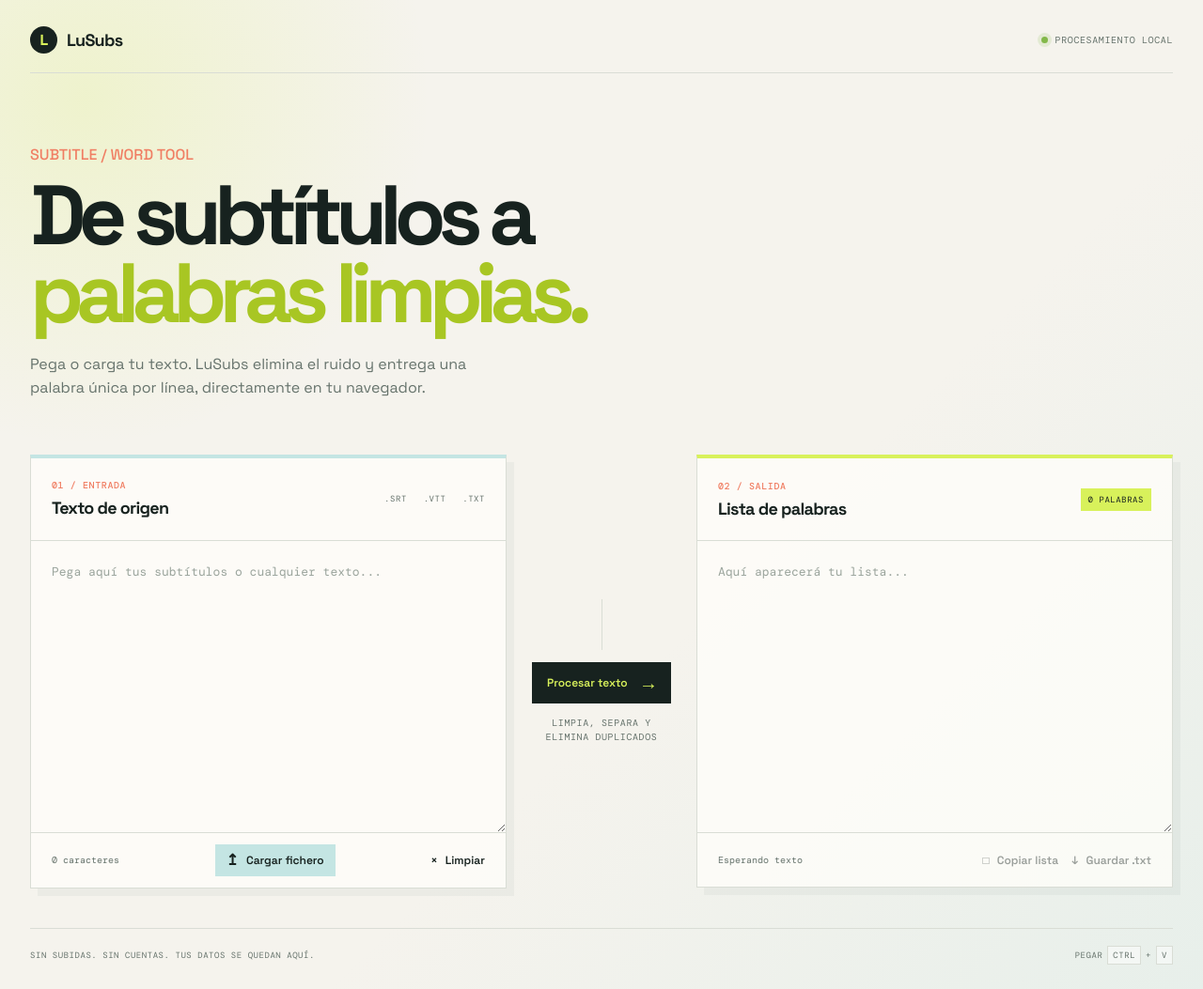
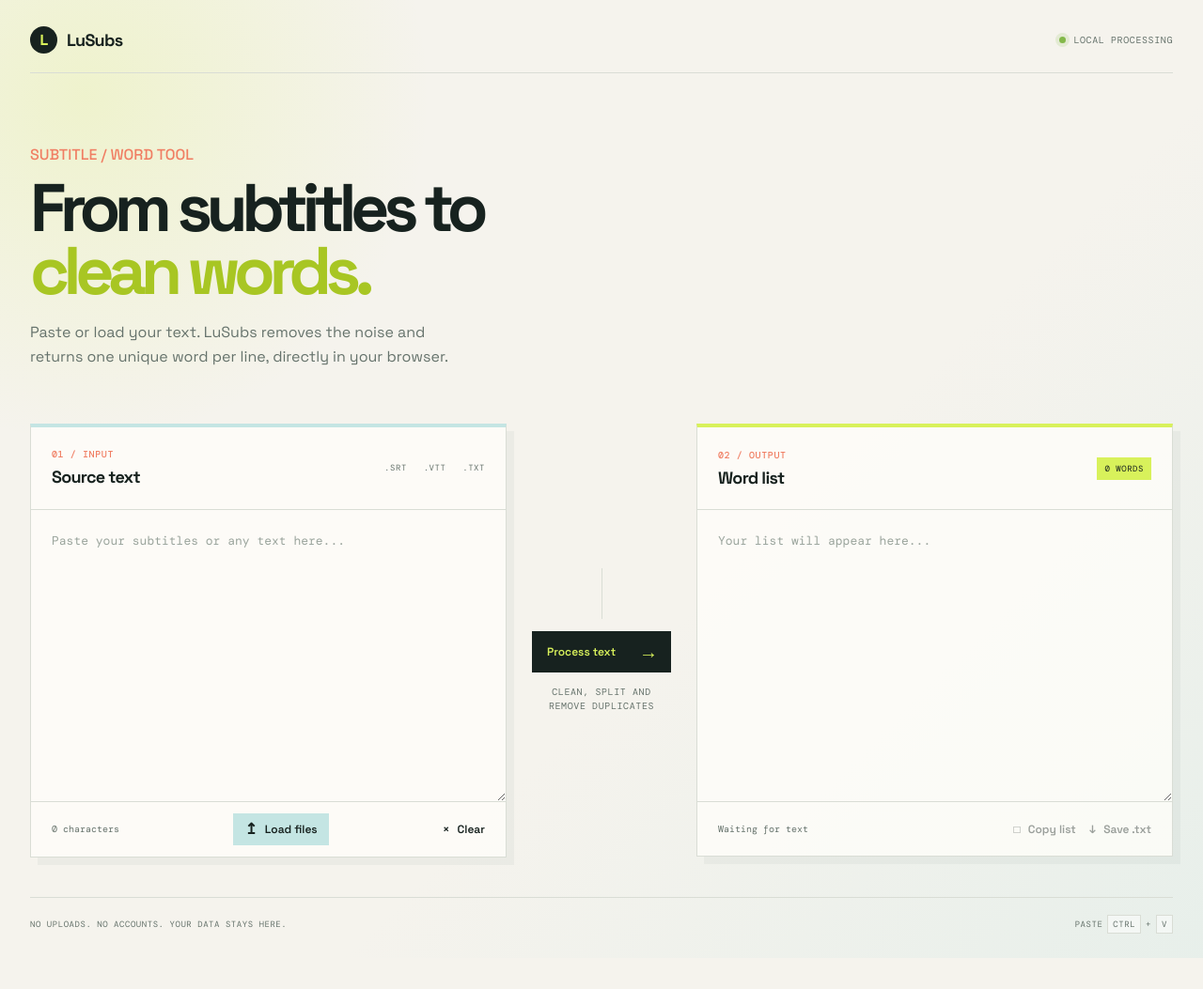
Before and after one commit to juanjopastor/lusubs, a plain HTML site: page index.html in a window 1280 px wide. Shown: the whole page at 94% size. After the commit the page ends 1020 px from the top, so only its background shows below. Drawn offline with nearby package versions, Linux system fonts and the light colour scheme.

Commit message:
Translate interfaz to English

```diff
--- a/app.js
+++ b/app.js
@@ -15,7 +15,7 @@
 
 function updateSourceMeta() {
   const characters = sourceText.value.length;
-  sourceMeta.textContent = `${characters.toLocaleString('es-ES')} caracteres`;
+  sourceMeta.textContent = `${characters.toLocaleString(navigator.language)} characters`;
 }
 
 function removeSubtitleMetadata(text) {
@@ -43,8 +43,8 @@
 function updateResultMeta() {
   const result = resultText.value;
   const count = result ? result.split('\n').length : 0;
-  wordCount.textContent = `${count.toLocaleString('es-ES')} ${count === 1 ? 'palabra' : 'palabras'}`;
-  resultMeta.textContent = result ? `${result.length.toLocaleString('es-ES')} caracteres` : 'Sin resultados';
+  wordCount.textContent = `${count.toLocaleString(navigator.language)} ${count === 1 ? 'word' : 'words'}`;
+  resultMeta.textContent = result ? `${result.length.toLocaleString(navigator.language)} characters` : 'No results';
   copyButton.disabled = !result;
   downloadButton.disabled = !result;
 }
@@ -82,9 +82,9 @@
 copyButton.addEventListener('click', async () => {
   try {
     await navigator.clipboard.writeText(resultText.value);
-    resultMeta.textContent = 'Lista copiada';
+    resultMeta.textContent = 'List copied';
     window.setTimeout(() => {
-      resultMeta.textContent = `${resultText.value.length.toLocaleString('es-ES')} caracteres`;
+      resultMeta.textContent = `${resultText.value.length.toLocaleString(navigator.language)} characters`;
     }, 1800);
   } catch {
     resultText.select();
@@ -98,7 +98,7 @@
   const downloadUrl = URL.createObjectURL(file);
   const link = document.createElement('a');
   link.href = downloadUrl;
-  link.download = 'palabras.txt';
+  link.download = 'words.txt';
   document.body.appendChild(link);
   link.click();
   link.remove();
--- a/index.html
+++ b/index.html
@@ -1,10 +1,10 @@
 <!doctype html>
-<html lang="es">
+<html lang="en">
 <head>
   <meta charset="UTF-8">
   <meta name="viewport" content="width=device-width, initial-scale=1.0">
-  <meta name="description" content="Convierte subtitulos y texto en una lista de palabras unicas.">
-  <title>LuSubs | Limpiador de subtitulos</title>
+  <meta name="description" content="Turn subtitles and text into a list of unique words.">
+  <title>LuSubs | Subtitle cleaner</title>
   <link rel="preconnect" href="https://fonts.googleapis.com">
   <link rel="preconnect" href="https://fonts.gstatic.com" crossorigin>
   <link href="https://fonts.googleapis.com/css2?family=DM+Mono:wght@400;500&family=Space+Grotesk:wght@400;500;600;700&display=swap" rel="stylesheet">
@@ -17,35 +17,35 @@
         <span class="brand-mark" aria-hidden="true">L</span>
         <span>LuSubs</span>
       </a>
-      <span class="status-dot"><span aria-hidden="true"></span> Procesamiento local</span>
+      <span class="status-dot"><span aria-hidden="true"></span> Local processing</span>
     </header>
 
     <section class="intro" aria-labelledby="page-title">
       <p class="eyebrow">SUBTITLE / WORD TOOL</p>
-      <h1 id="page-title">De subtítulos a<br><em>palabras limpias.</em></h1>
-      <p class="intro-copy">Pega o carga tu texto. LuSubs elimina el ruido y entrega una palabra única por línea, directamente en tu navegador.</p>
+      <h1 id="page-title">From subtitles to<br><em>clean words.</em></h1>
+      <p class="intro-copy">Paste or load your text. LuSubs removes the noise and returns one unique word per line, directly in your browser.</p>
     </section>
 
-    <section class="workspace" aria-label="Procesador de texto">
+    <section class="workspace" aria-label="Text processor">
       <div class="panel panel-input">
         <div class="panel-heading">
           <div>
-            <p class="panel-kicker">01 / Entrada</p>
-            <h2>Texto de origen</h2>
+            <p class="panel-kicker">01 / Input</p>
+            <h2>Source text</h2>
           </div>
           <span class="format-note">.srt &nbsp; .vtt &nbsp; .txt</span>
         </div>
-        <label class="sr-only" for="sourceText">Texto de origen</label>
-        <textarea id="sourceText" spellcheck="false" placeholder="Pega aquí tus subtítulos o cualquier texto..."></textarea>
+        <label class="sr-only" for="sourceText">Source text</label>
+        <textarea id="sourceText" spellcheck="false" placeholder="Paste your subtitles or any text here..."></textarea>
         <div class="panel-footer">
-          <span id="sourceMeta">0 caracteres</span>
+          <span id="sourceMeta">0 characters</span>
           <label class="file-button" for="fileInput">
             <span class="upload-icon" aria-hidden="true">↥</span>
-            Cargar fichero
+            Load files
           </label>
           <input id="fileInput" type="file" accept=".srt,.vtt,.txt,text/plain" multiple hidden>
           <button id="clearButton" class="copy-button" type="button">
-            <span aria-hidden="true">×</span> Limpiar
+            <span aria-hidden="true">×</span> Clear
           </button>
         </div>
       </div>
@@ -53,30 +53,30 @@
       <div class="process-column">
         <div class="process-line" aria-hidden="true"></div>
         <button id="processButton" class="process-button" type="button">
-          <span>Procesar texto</span>
+          <span>Process text</span>
           <span class="button-arrow" aria-hidden="true">→</span>
         </button>
-        <p class="process-hint">Limpia, separa y elimina duplicados</p>
+        <p class="process-hint">Clean, split and remove duplicates</p>
       </div>
 
       <div class="panel panel-output">
         <div class="panel-heading">
           <div>
-            <p class="panel-kicker">02 / Salida</p>
-            <h2>Lista de palabras</h2>
+            <p class="panel-kicker">02 / Output</p>
+            <h2>Word list</h2>
           </div>
-          <span id="wordCount" class="count-badge">0 palabras</span>
+          <span id="wordCount" class="count-badge">0 words</span>
         </div>
-        <label class="sr-only" for="resultText">Lista de palabras procesada</label>
-        <textarea id="resultText" spellcheck="false" placeholder="Aquí aparecerá tu lista..."></textarea>
+        <label class="sr-only" for="resultText">Processed word list</label>
+        <textarea id="resultText" spellcheck="false" placeholder="Your list will appear here..."></textarea>
         <div class="panel-footer output-footer">
-          <span id="resultMeta">Esperando texto</span>
+          <span id="resultMeta">Waiting for text</span>
           <div class="output-actions">
             <button id="copyButton" class="copy-button" type="button" disabled>
-              <span aria-hidden="true">□</span> Copiar lista
+              <span aria-hidden="true">□</span> Copy list
             </button>
             <button id="downloadButton" class="copy-button" type="button" disabled>
-              <span aria-hidden="true">↓</span> Guardar .txt
+              <span aria-hidden="true">↓</span> Save .txt
             </button>
           </div>
         </div>
@@ -84,8 +84,8 @@
     </section>
 
     <footer class="page-footer">
-      <span>Sin subidas. Sin cuentas. Tus datos se quedan aquí.</span>
-      <span class="shortcut">PEGAR <kbd>CTRL</kbd> + <kbd>V</kbd></span>
+      <span>No uploads. No accounts. Your data stays here.</span>
+      <span class="shortcut">PASTE <kbd>CTRL</kbd> + <kbd>V</kbd></span>
     </footer>
   </main>
   <script src="app.js"></script>
--- a/styles.css
+++ b/styles.css
@@ -37,7 +37,7 @@
 .intro { max-width: 680px; padding: 76px 0 58px; }
 .eyebrow, .panel-kicker { margin: 0 0 13px; color: var(--coral); font-weight: 500; }
 h1, h2, p { margin-top: 0; }
-h1 { margin-bottom: 20px; font-size: clamp(3rem, 7vw, 6.6rem); line-height: .93; letter-spacing: -.09em; }
+h1 { margin-bottom: 20px; font-size: clamp(2.4rem, 5.6vw, 5.3rem); line-height: .93; letter-spacing: -.09em; }
 h1 em { color: var(--accent-dark); font-style: normal; }
 .intro-copy { max-width: 480px; margin-bottom: 0; color: var(--muted); font-size: 16px; line-height: 1.6; }
 .workspace { display: grid; grid-template-columns: minmax(0, 1fr) 150px minmax(0, 1fr); align-items: center; gap: 26px; }
@@ -85,7 +85,7 @@
 @media (max-width: 500px) {
   .app-shell { width: calc(100% - 28px); }
   .status-dot { font-size: 8px; }
-  h1 { font-size: clamp(2.8rem, 15vw, 4.5rem); }
+  h1 { font-size: clamp(2.25rem, 12vw, 3.6rem); }
   .panel-heading { padding: 16px; }
   textarea { padding: 16px; }
   .panel-footer { padding: 10px 16px; }
```
Also changed, not shown: 2 other files.
